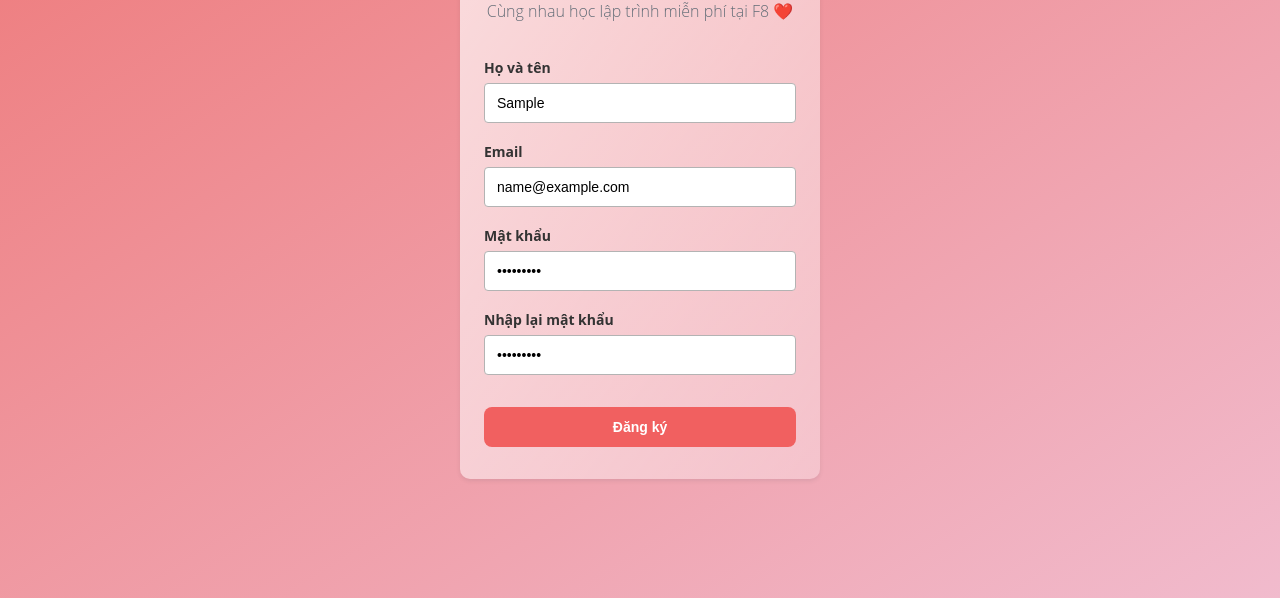
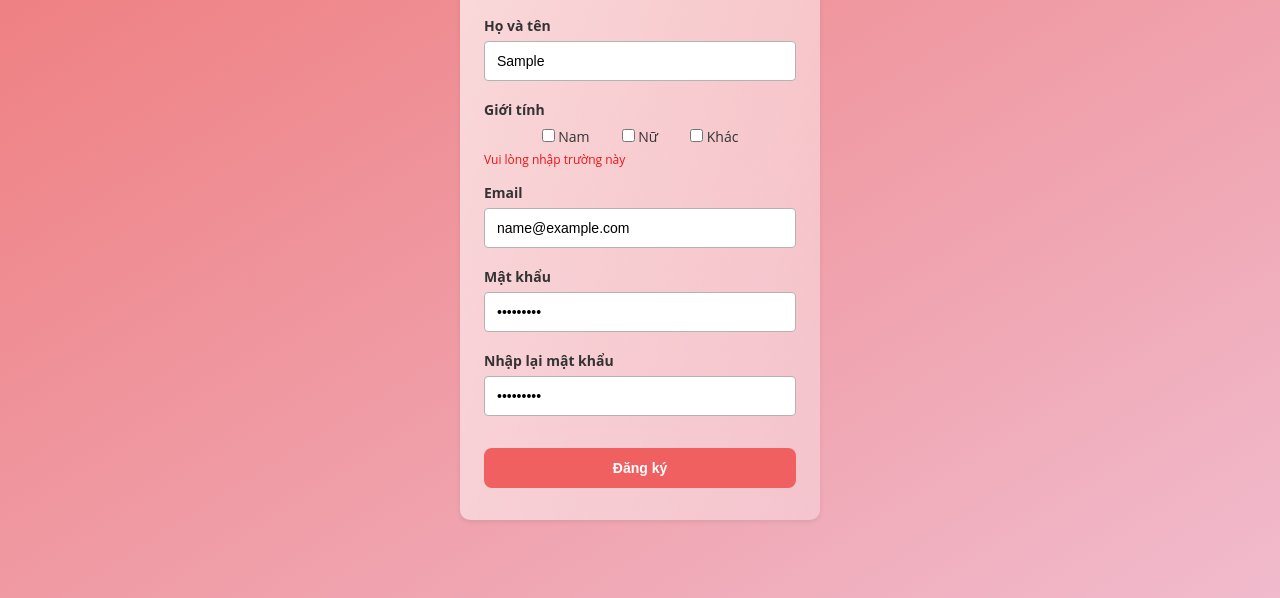
Before and after one commit to dth-an29/form_validation, a plain HTML site: page index.html in a window 1280 px wide. Both pictures are taken after typing "Sample", "name@example.com", "Sample123", "Sample123" into the empty fields and a click on the button "Đăng ký". Shown: the part 202-800 px from the top of the page. Drawn offline with Linux system fonts and the light colour scheme.

Commit message:
?complete

```diff
--- a/assets/css/style.css
+++ b/assets/css/style.css
@@ -50,6 +50,17 @@ html {
     display: flex;
     flex-direction: column;
     margin-bottom: 1.6rem;
+}
+
+.form-group .gender {
+    display: flex;
+    flex-direction: row;
+    align-self: center;
+}
+
+.form-group .form-radio {
+    font-size: 1.4rem;
+    padding: .2rem 1.6rem;
 }
 
 .form-label,
--- a/assets/js/validator.js
+++ b/assets/js/validator.js
@@ -1,27 +1,45 @@
 // Đối tượng
 function Validator(options) {
+
+    function getParent(element, selector) {
+        while (element.parentElement) {
+            if (element.parentElement.matches(selector)) {
+                return element.parentElement;
+            }
+            element = element.parentElement;
+        }
+    }
 
     var selectorRules = {}
 
     // Hàm thực hiện validate
     function validate(inputElement, rule) {
-        var errorElement = inputElement.parentElement.querySelector(options.errorSelector);
+        var errorElement = getParent(inputElement, options.formGroupSelector).querySelector(options.errorSelector);
         var errorMessage;
         // Lấy ra các rules của selector
         var rules = selectorRules[rule.selector];
 
         // Lặp qua từng rule và kiểm tra
         for (var i = 0; i < rules.length; i++) {
-            errorMessage = rules[i](inputElement.value)
+            switch (inputElement.type) {
+                case 'radio':
+                case 'checkbox':
+                    errorMessage = rules[i](
+                        formElement.querySelector(rule.selector + ':checked')
+                    )
+                    break;
+                default:
+                    errorMessage = rules[i](inputElement.value)
+            }
             if (errorMessage) break;
         }
 
         if (errorMessage) {
             errorElement.innerText = errorMessage;
-            inputElement.parentElement.classList.add('invalid')
+            getParent(inputElement, options.formGroupSelector).classList.add('invalid')
         } else {
             errorElement.innerText = '';
-            inputElement.parentElement.classList.remove('invalid')
+            getParent(inputElement, options.formGroupSelector).classList.remove('invalid')
         }
 
         return !errorMessage;
@@ -52,7 +70,27 @@ function Validator(options) {
                     var enableInputs = formElement.querySelectorAll('[name]:not([disabled])');
 
                     var formValues = Array.from(enableInputs).reduce((values, input) => {
-                        return (values[input.name] = input.value) && values;
+                        switch (input.type) {
+                            case 'radio':
+                                values[input.name] = formElement.querySelector('input[name="' + input.name + '"]:checked').value;
+                                break;
+                            case 'checkbox':
+                                if (input.matches(':checked')) {
+                                    if (!Array.isArray(values[input.name])) {
+                                        values[input.name] = [];
+                                    }
+                                    values[input.name].push(input.value);
+                                } else if (!values[input.name]) {
+                                    values[input.name] = '';
+                                }
+                                break;
+                            case 'file':
+                                values[input.name] = input.files;
+                                break;
+                            default:
+                                values[input.name] = input.value;
+                            }
+                        return values;
                     }, {});
                     options.onSubmit(formValues);
                 } else {
@@ -64,28 +102,28 @@ function Validator(options) {
 
         // Lặp qua mỗi rule và xử lý (sự kiện blur, input, ...)
         options.rules.forEach(rule => {
-            var inputElement = formElement.querySelector(rule.selector);
+            var inputElements = formElement.querySelectorAll(rule.selector);
 
-            // Lưu lại các rules cho mỗi input element
-            if (Array.isArray(selectorRules[rule.selector])) {
+             // Lưu lại các rules cho mỗi input element
+             if (Array.isArray(selectorRules[rule.selector])) {
                 selectorRules[rule.selector].push(rule.test)
             } else {
                 selectorRules[rule.selector] = [rule.test];
             }
 
-            if (inputElement) {
-                // Xử lý trường hợp blur khỏi input
-                inputElement.onblur = () => {
+            Array.from(inputElements).forEach(inputElement => {
+                 // Xử lý trường hợp blur khỏi input
+                 inputElement.onblur = () => {
                     validate(inputElement, rule);
                 }
 
                 // Xử lý mỗi khi người dùng nhập vào input
                 inputElement.oninput = () => {
-                    var errorElement = inputElement.parentElement.querySelector(options.errorSelector);
+                    var errorElement = getParent(inputElement, options.formGroupSelector).querySelector(options.errorSelector);
                     errorElement.innerText = '';
-                    inputElement.parentElement.classList.remove('invalid')
+                    getParent(inputElement, options.formGroupSelector).classList.remove('invalid')
                 }
-            }
+            })
         });
     }
 }
@@ -99,7 +137,7 @@ Validator.isRequired = function (selector, message) {
     return {
         selector: selector,
         test: function (value) {
-            return value.trim() ? undefined : message || 'Vui lòng nhập trường này'
+            return value ? undefined : message || 'Vui lòng nhập trường này'
         }
     };
 }
--- a/index.html
+++ b/index.html
@@ -19,6 +19,22 @@
             <div class="form-group">
                 <label for="fullname" class="form-label">Họ và tên</label>
                 <input type="text" name="fullname" id="fullname" class="form-control" placeholder="VD: An Đỗ">
+                <span class="form-message"></span>
+            </div>
+
+            <div class="form-group">
+                <label for="gender" class="form-label">Giới tính</label>
+                <div class="gender">
+                    <div class="form-radio">
+                        <input type="checkbox" value="male" name="gender" class="form-radio-item"> Nam
+                    </div>
+                    <div class="form-radio">
+                        <input type="checkbox" value="female" name="gender" class="form-radio-item"> Nữ
+                    </div>
+                    <div class="form-radio">
+                        <input type="checkbox" value="other" name="gender" class="form-radio-item"> Khác
+                    </div>
+                </div>
                 <span class="form-message"></span>
             </div>
 
@@ -49,16 +65,18 @@
     <script>
         Validator({
             form: '#form-1',
+            formGroupSelector: '.form-group',
             errorSelector: '.form-message',
             rules: [
-                Validator.isRequired('#fullname'),
-                Validator.isRequired('#email'),
-                Validator.isEmail('#email'),
-                Validator.minLength('#password', 6),
-                Validator.isRequired('#password_confirmation'),
-                Validator.isConfirmed('#password_confirmation', function () {
-                    return document.querySelector('#form-1 #password').value;
-                }, 'Mật khẩu nhập lại không chính xác'),
+                // Validator.isRequired('#fullname'),
+                Validator.isRequired('input[name="gender"]'),
+                // Validator.isRequired('#email'),
+                // Validator.isEmail('#email'),
+                // Validator.minLength('#password', 6),
+                // Validator.isRequired('#password_confirmation'),
+                // Validator.isConfirmed('#password_confirmation', function () {
+                //     return document.querySelector('#form-1 #password').value;
+                // }, 'Mật khẩu nhập lại không chính xác'),
             ],
             onSubmit: function (data) {
                 // Call API
```
